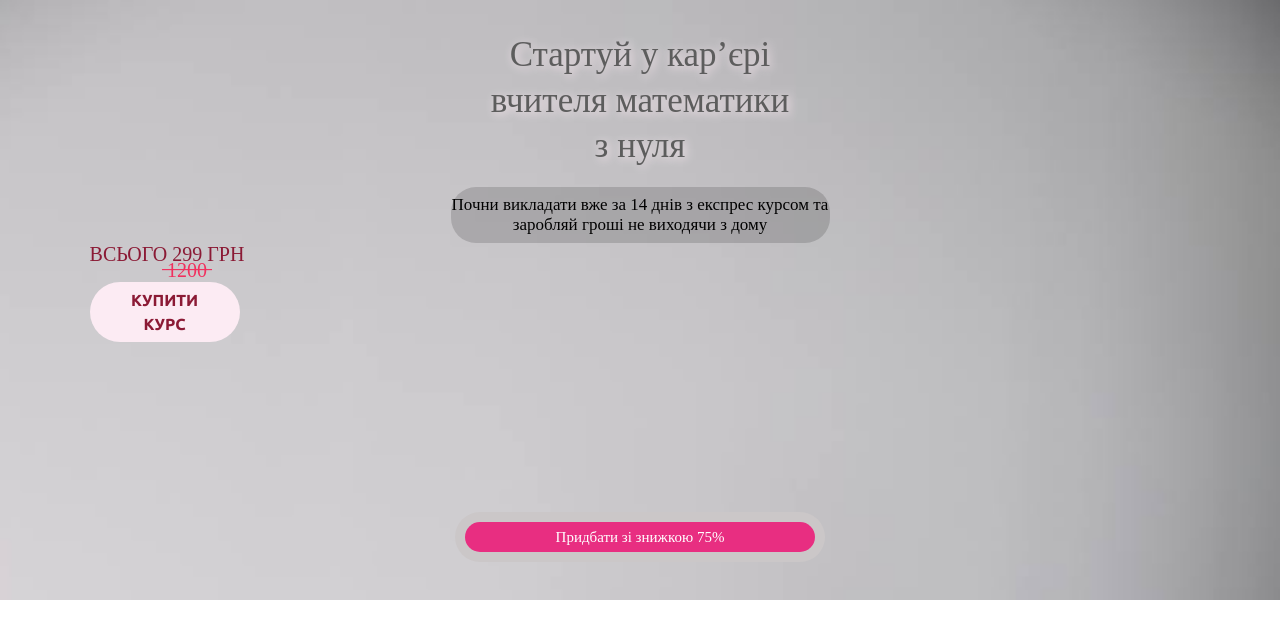
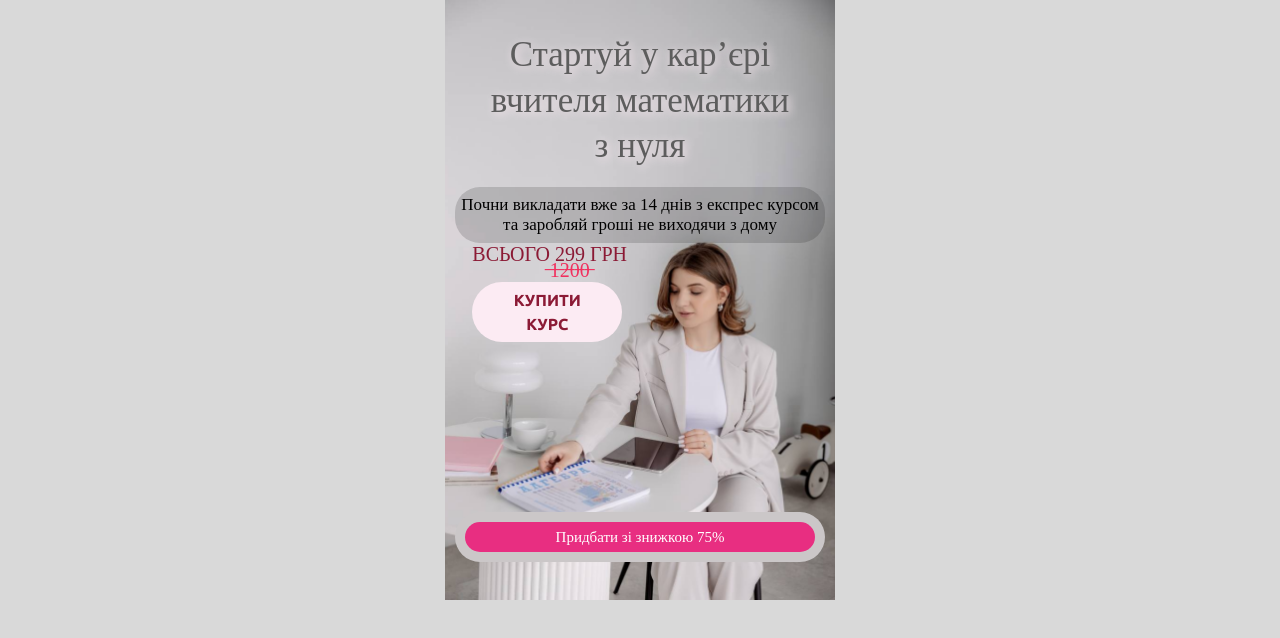
Before and after one commit to Saxpok/lisa, a React (Create React App) app in the folder lisa/: page / in a window 1280 px wide. Shown: the top 638 px of the page. Built offline with nearby package versions, Linux system fonts and the light colour scheme; a web font is replaced by a local one.

Commit message:
Debug: media CSS styles

```diff
--- a/lisa/src/App.css
+++ b/lisa/src/App.css
@@ -2,6 +2,15 @@
   display: flex;
   flex-direction: column;
   align-items: center;
+}
+
+@media(min-width: 441px) {
+  .App {
+    width: 390px;
+  }
+  body {
+    background-color: #D9D9D9;
+  }
 }
 
 .iceberg-regular {
--- a/lisa/src/index.css
+++ b/lisa/src/index.css
@@ -6,6 +6,8 @@ body {
   -webkit-font-smoothing: antialiased;
   -moz-osx-font-smoothing: grayscale;
   height: 300vh;
+  display: flex;
+  justify-content: center;
 }
 
 code {
--- a/lisa/src/ui/titlePage/TitlePage.style.css
+++ b/lisa/src/ui/titlePage/TitlePage.style.css
@@ -29,7 +29,7 @@
     font-family: Iceberg;
     font-size: 17px;
     background-color: #D9D9D9;
-    width: 379px;
+    width: 95%;
     text-align: center;
     mix-blend-mode: multiply;
 }
```
